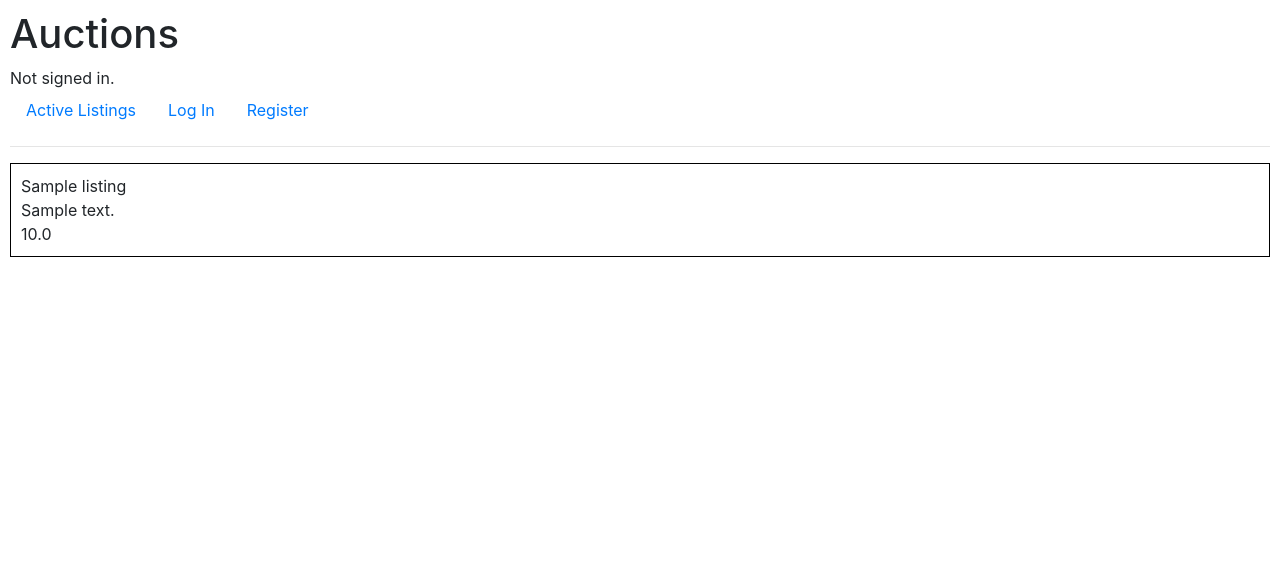
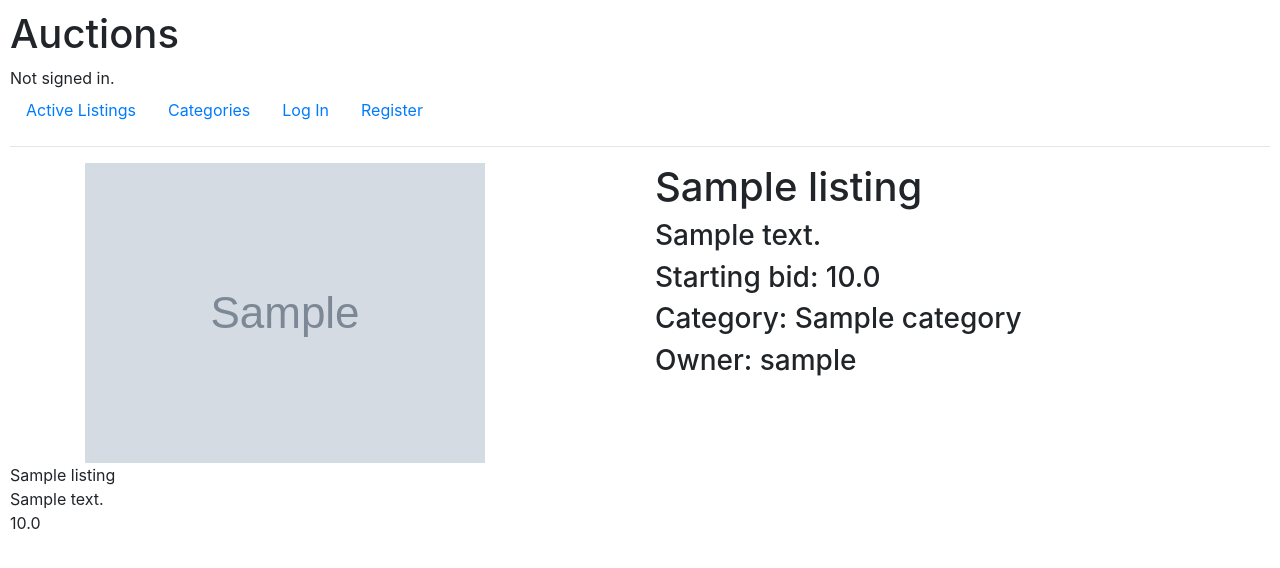
Before and after one commit to Prateek61/commerce, a Django app: page /listing/1 in a window 1280 px wide. Shown: the top 568 px of the page. Run offline with Django 3.2, Linux system fonts and the light colour scheme; tables that the repository leaves empty hold one stand-in row (values such as "Sample post"); grey boxes marked "Sample" are stand-in pictures; some libraries are stand-ins or nearby versions.

Commit message:
added images to listing page

```diff
--- a/auctions/models.py
+++ b/auctions/models.py
@@ -3,11 +3,15 @@ from django.db import models
 
 
 class User(AbstractUser):
-    pass
+    def __str__(self) -> str:
+        return self.get_username()
 
 class Category(models.Model):
     name = models.CharField(max_length=50, unique=True)
     created = models.DateTimeField(auto_now_add=True)
+
+    def __str__(self) -> str:
+        return self.name
 
 class Listing(models.Model):
     name = models.CharField(max_length=100)
--- a/auctions/static/auctions/styles.css
+++ b/auctions/static/auctions/styles.css
@@ -1,9 +1,3 @@
 body {
     padding: 10px;
 }
-
-.listing {
-    padding: 10px;
-    border: 1px solid black;
-    margin: 10px 0;
-}
--- a/auctions/templates/auctions/layout.html
+++ b/auctions/templates/auctions/layout.html
@@ -28,12 +28,12 @@
                     <a class="nav-link" href="{% url 'watchlist' %}">Watchlist</a>
                 </li>
                 <li class="nav-item">
-                    <a class="nav-link" href="{% url 'categories' %}">Categories</a>
-                </li>
-                <li class="nav-item">
                     <a class="nav-link" href="{% url 'logout' %}">Log Out</a>
                 </li>
             {% else %}
+                <li class="nav-item">
+                    <a class="nav-link" href="{% url 'categories' %}">Categories</a>
+                </li>
                 <li class="nav-item">
                     <a class="nav-link" href="{% url 'login' %}">Log In</a>
                 </li>
--- a/auctions/templates/auctions/listing.html
+++ b/auctions/templates/auctions/listing.html
@@ -1,6 +1,33 @@
 {% extends "auctions/layout.html" %}
 
 {% block body %}
+    <!--Item listing using bootstrap-->
+    <div class="listing">
+        <div class="container">
+            <div class="row">
+                {% if listing.picture %}
+                <div class="col-md-6">
+                    <!--Scale down picture to size-->
+                    <img src="{{ listing.picture }}" alt="Image of {{ listing.name }}" style="max-width: 100%; max-height: 100%;">
+                </div>
+                {% endif %}
+                <div class="col-md-6">
+                    <h1>{{ listing.name }}</h1>
+                    <h3>{{ listing.description }}</h3>
+                    <h3>Starting bid: {{ listing.price }}</h3>
+                    <!-- <h3>Current bid: {{ listing.current_bid }}</h3> -->
+                    <h3>Category: {{ listing.category }}</h3>
+                    <h3>Owner: {{ listing.author }}</h3>
+                    <!-- <h3>Watchlist: {{ listing.watchlist }}</h3> -->
+                    <!-- <h3>Active: {{ listing.active }}</h3>
+                    <h3>Created: {{ listing.created }}</h3>
+                    <h3>Updated: {{ listing.updated }}</h3>
+                    <h3>Winner: {{ listing.winner }}</h3> -->
+                </div>
+            </div>
+        </div>
+    </div>
+
     <div class="listing">
         <div>{{ listing.name }}</div>
         <div>{{ listing.description }}</div>
--- a/auctions/views.py
+++ b/auctions/views.py
@@ -3,6 +3,7 @@ from django.db import IntegrityError
 from django.http import HttpResponse, HttpResponseRedirect, HttpRequest
 from django.shortcuts import render
 from django.urls import reverse
+from django.contrib.auth.decorators import login_required
 
 from .models import User, Listing, WatchList, Category
 
@@ -29,10 +30,13 @@ def listing(request: HttpRequest, id: int) -> HttpResponse:
         "watchlisted": watchlisted
     })
 
-
+@login_required
 def create_listing(request: HttpRequest) -> HttpResponse:
     if request.method == "GET":
-        return render(request, "auctions/create.html")
+        categories = Category.objects.all()
+        return render(request, "auctions/create.html", {
+            "categories": categories
+        })
     else:
         try:
             title = request.POST['title']
@@ -43,6 +47,12 @@ def create_listing(request: HttpRequest) -> HttpResponse:
                 'errorMessage': 'Fill form properly'
             })
 
+        category_id = int(request.POST['category'])
+        try:
+            category = Category.objects.get(pk=category_id)
+        except Category.DoesNotExist:
+            category = None
+
         try:
             img_url = request.POST['url']
         except KeyError:
@@ -50,14 +60,14 @@ def create_listing(request: HttpRequest) -> HttpResponse:
 
         user = request.user
 
-        listing = Listing(name=title, price=price, description=description, author = user, picture = img_url)
+        listing = Listing(name=title, price=price, description=description, author = user, category=category, picture = img_url)
         listing.save()
 
         return render(request, "auctions/create.html", {
             'successMessage': 'Created listing successfully'
         })
 
-
+@login_required
 def watchlist(request: HttpRequest) -> HttpResponse:
     if request.method == "POST":
 
@@ -120,7 +130,7 @@ def login_view(request: HttpRequest) -> HttpResponse:
     else:
         return render(request, "auctions/login.html")
 
-
+@login_required
 def logout_view(request):
     logout(request)
     return HttpResponseRedirect(reverse("index"))
--- a/commerce/settings.py
+++ b/commerce/settings.py
@@ -29,6 +29,9 @@ ALLOWED_HOSTS = []
 
 
 # Application definition
+
+# Redirect to login page if user is not authenticated(login required decorator)
+LOGIN_URL = '/login'
 
 INSTALLED_APPS = [
     'auctions',
```
Also changed, not shown: auctions/templates/auctions/create.html (+8 -0 lines), auctions/templates/auctions/index.html (+19 -5 lines).
